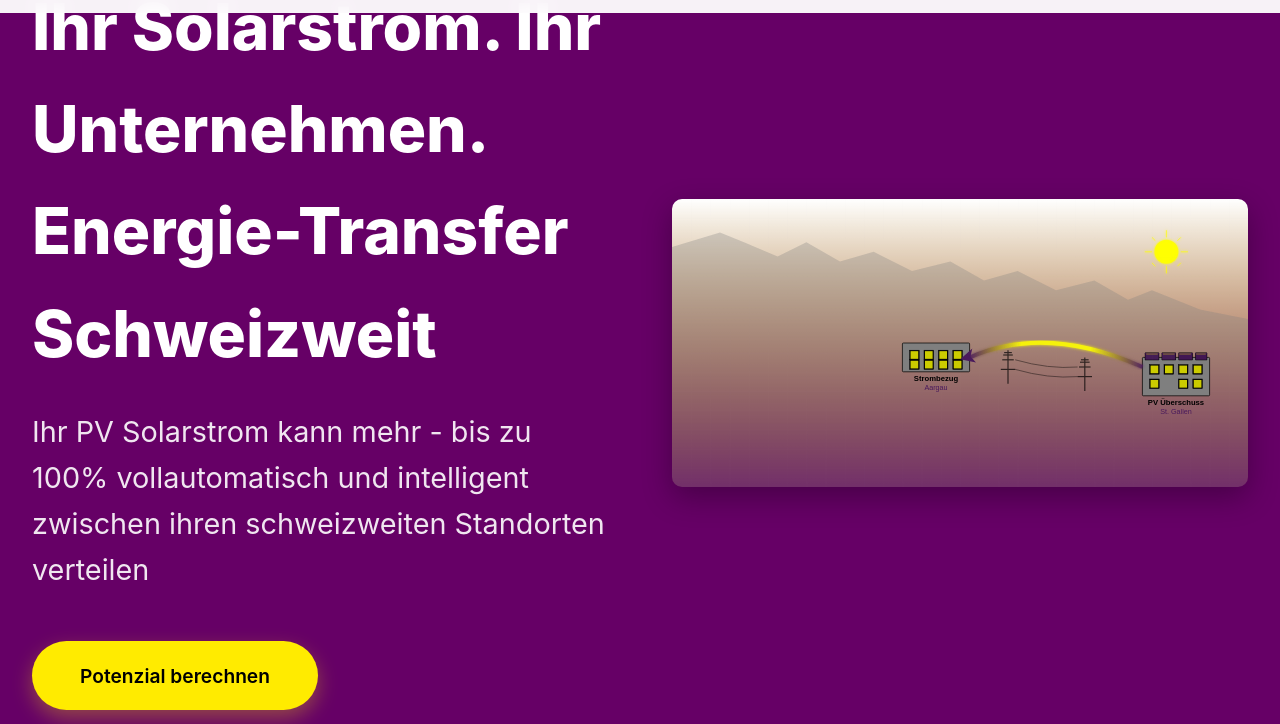
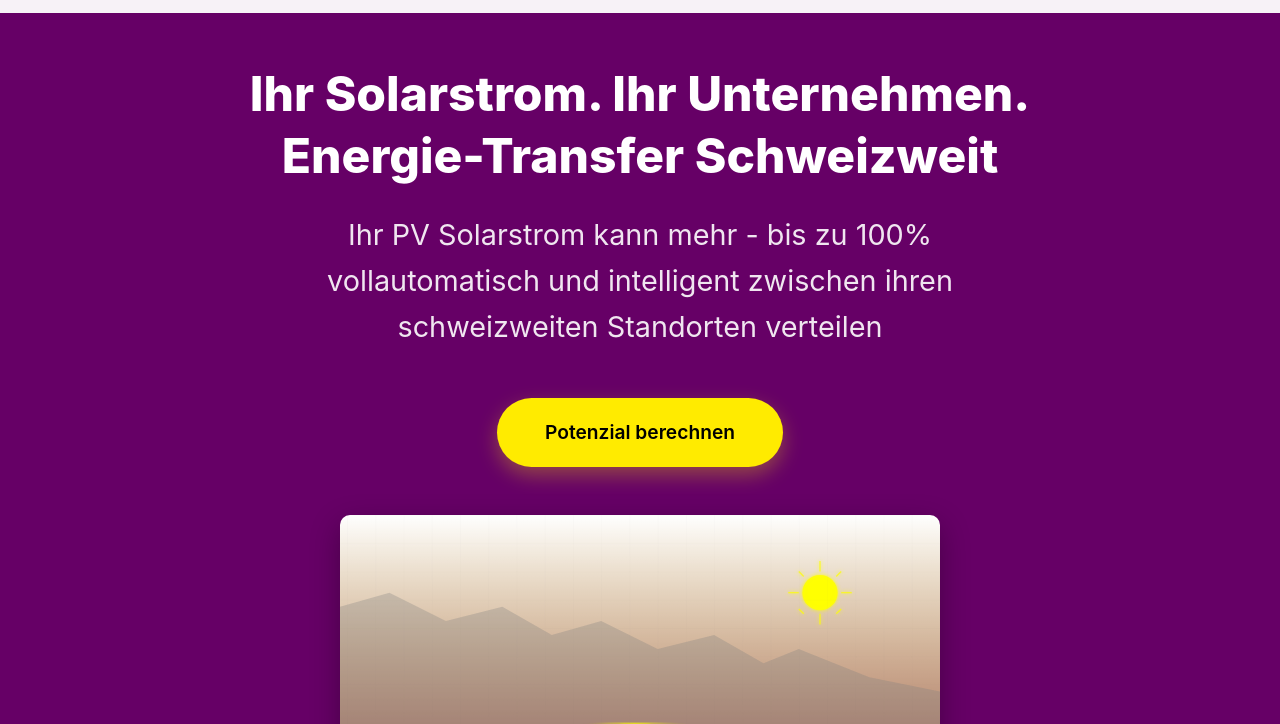
Before and after one commit to stempe4point0/EnergyTransfer3, a plain HTML site: page index.html in a window 1280 px wide. Shown: the part 57-781 px from the top of the page. Drawn offline with Linux system fonts and the light colour scheme.

Commit message:
Update index.html

```diff
--- a/index.html
+++ b/index.html
@@ -25,23 +25,27 @@
             display: flex;
             align-items: center;
             position: relative;
-            overflow: hidden;
+            overflow: visible;
+            padding: 120px 0 60px 0;
         }
 
         .hero-container {
             max-width: 1400px;
             margin: 0 auto;
             padding: 0 2rem;
-            display: grid;
-            grid-template-columns: 1fr 1fr;
-            gap: 4rem;
+            display: flex;
+            flex-direction: column;
+            gap: 3rem;
             align-items: center;
+            justify-content: center;
             position: relative;
             z-index: 1;
+            text-align: center;
         }
 
         .hero-content {
-            text-align: left;
+            text-align: center;
+            max-width: 800px;
         }
 
         .hero-image {
@@ -49,6 +53,8 @@
             justify-content: center;
             align-items: center;
             animation: fadeInUp 1s ease-out 0.6s both;
+            max-width: 600px;
+            width: 100%;
         }
 
         .hero-diagram {
@@ -60,11 +66,14 @@
         }
 
         .hero h1 {
-            font-size: clamp(2.5rem, 5vw, 4rem);
+            font-size: clamp(1.8rem, 4vw, 3rem);
             font-weight: 800;
             color: white;
             margin-bottom: 1.5rem;
             animation: fadeInUp 1s ease-out;
+            line-height: 1.3;
+            word-wrap: break-word;
+            overflow-wrap: break-word;
         }
 
         .hero-subtitle {
@@ -467,15 +476,6 @@
                 display: none;
             }
 
-            .hero-container {
-                grid-template-columns: 1fr;
-                text-align: center;
-            }
-
-            .hero-content {
-                text-align: center;
-            }
-
             .problem-grid {
                 grid-template-columns: 1fr;
             }
@@ -527,7 +527,7 @@
                 </div>
             </div>
             <div class="hero-image">
-                <svg class="hero-diagram" viewBox="0 0 1200 600" xmlns="http://www.w3.org/2000/svg">
+                <svg class="hero-diagram" viewBox="350 0 850 600" xmlns="http://www.w3.org/2000/svg">
                   <!-- Background with subtle gradient -->
                   <defs>
                     <linearGradient id="bgGradient" x1="0%" y1="0%" x2="0%" y2="100%">
```
